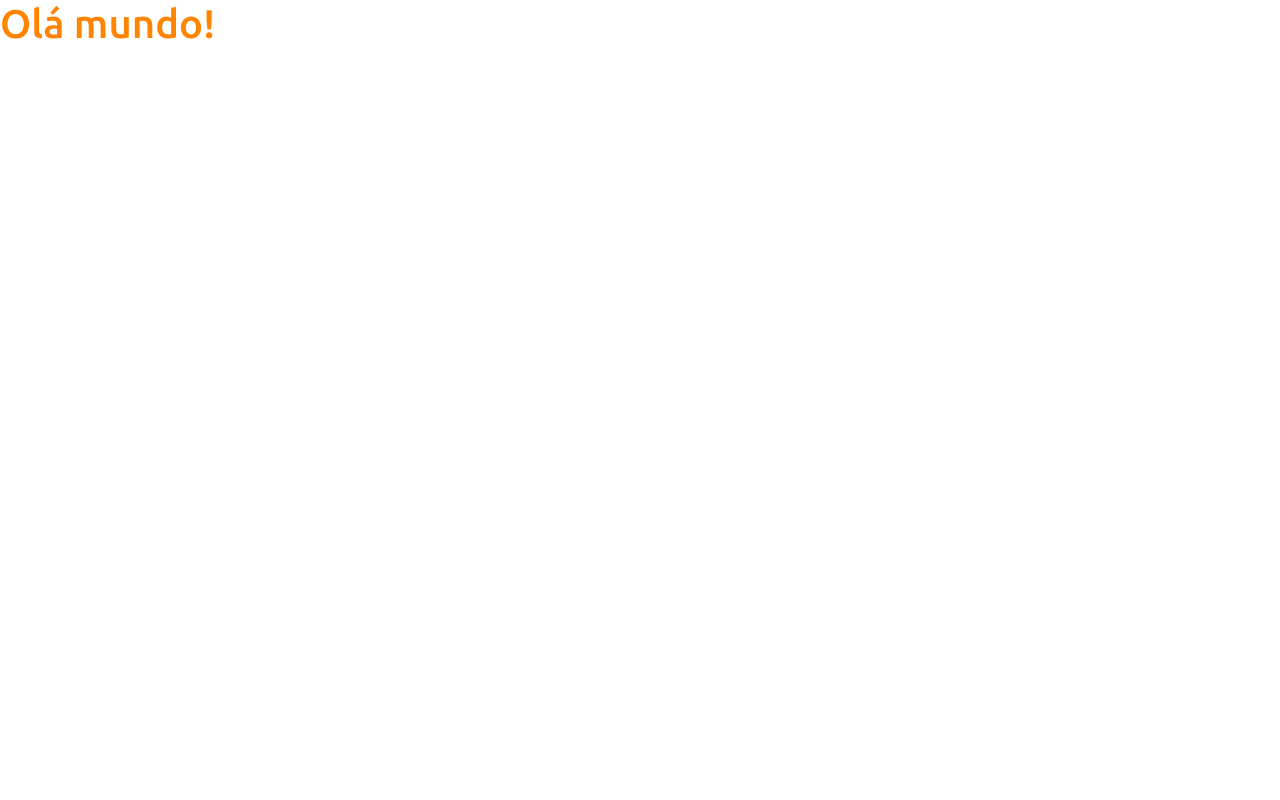
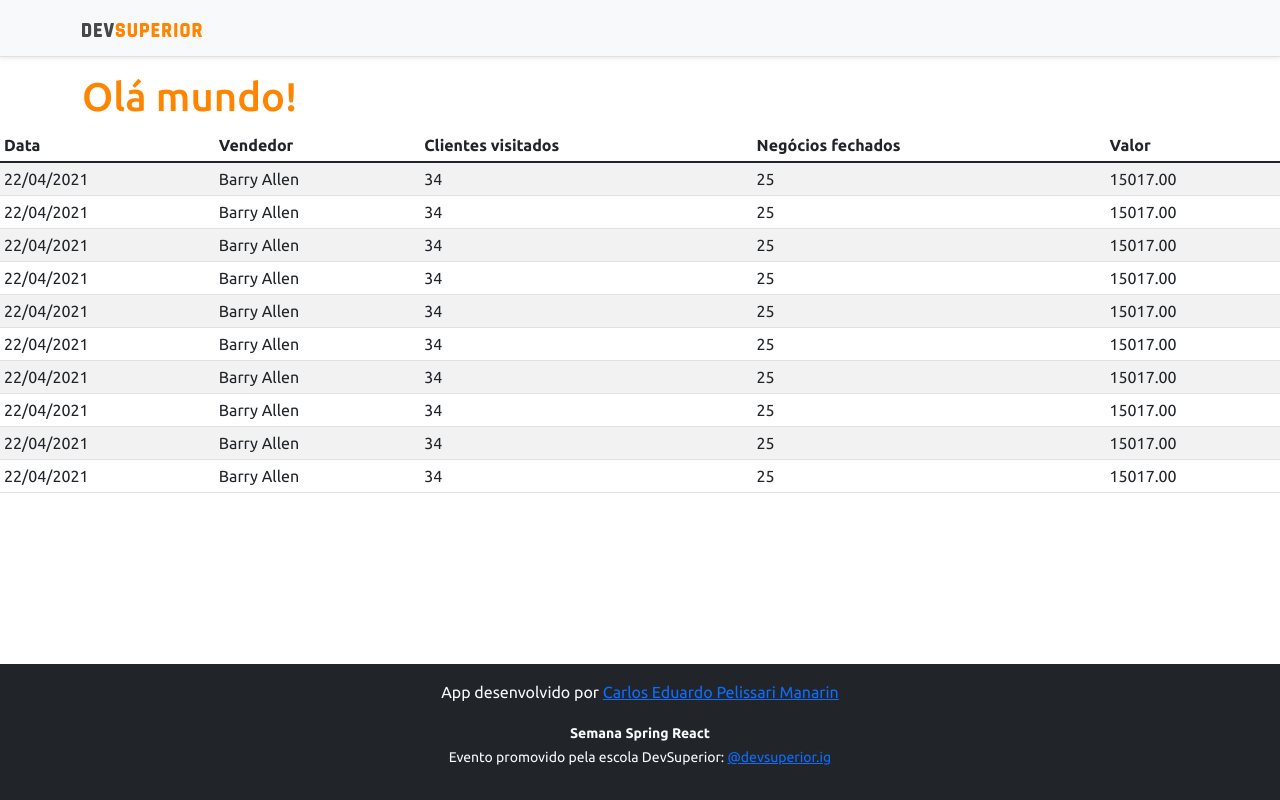
Before and after one commit to carlosedupm/projeto-sds3, a React (Create React App) app in the folder frontend/: page / in a window 1280 px wide. Built offline with nearby package versions, Linux system fonts and the light colour scheme.

Commit message:
Basic static components

```diff
--- a/frontend/src/App.tsx
+++ b/frontend/src/App.tsx
@@ -1,10 +1,18 @@
+import DataTable from 'components/DataTable/DataTable';
+import Footer from 'components/Footer/Footer';
+import NavBar from 'components/NavBar/NavBar';
 import React from 'react';
 
 function App() {
   return (
-    <div >
-      <h1 className="text-primary">Olá mundo!</h1>
-    </div>
+    <>
+      <NavBar />
+      <div className="container">
+        <h1 className="text-primary">Olá mundo!</h1>
+      </div>
+      <DataTable />
+      <Footer />
+    </>
   );
 }
 
--- /dev/null
+++ b/frontend/src/components/DataTable/DataTable.tsx
@@ -0,0 +1,97 @@
+import React from 'react';
+import ImgDsDark from 'assets/img/ds-dark.svg'
+
+
+const DataTable
+  = () => {
+    return (
+      <div className="table-responsive">
+        <table className="table table-striped table-sm">
+          <thead>
+            <tr>
+              <th>Data</th>
+              <th>Vendedor</th>
+              <th>Clientes visitados</th>
+              <th>Negócios fechados</th>
+              <th>Valor</th>
+            </tr>
+          </thead>
+          <tbody>
+            <tr>
+              <td>22/04/2021</td>
+              <td>Barry Allen</td>
+              <td>34</td>
+              <td>25</td>
+              <td>15017.00</td>
+            </tr>
+            <tr>
+              <td>22/04/2021</td>
+              <td>Barry Allen</td>
+              <td>34</td>
+              <td>25</td>
+              <td>15017.00</td>
+            </tr>
+            <tr>
+              <td>22/04/2021</td>
+              <td>Barry Allen</td>
+              <td>34</td>
+              <td>25</td>
+              <td>15017.00</td>
+            </tr>
+            <tr>
+              <td>22/04/2021</td>
+              <td>Barry Allen</td>
+              <td>34</td>
+              <td>25</td>
+              <td>15017.00</td>
+            </tr>
+            <tr>
+              <td>22/04/2021</td>
+              <td>Barry Allen</td>
+              <td>34</td>
+              <td>25</td>
+              <td>15017.00</td>
+            </tr>
+            <tr>
+              <td>22/04/2021</td>
+              <td>Barry Allen</td>
+              <td>34</td>
+              <td>25</td>
+              <td>15017.00</td>
+            </tr>
+            <tr>
+              <td>22/04/2021</td>
+              <td>Barry Allen</td>
+              <td>34</td>
+              <td>25</td>
+              <td>15017.00</td>
+            </tr>
+            <tr>
+              <td>22/04/2021</td>
+              <td>Barry Allen</td>
+              <td>34</td>
+              <td>25</td>
+              <td>15017.00</td>
+            </tr>
+            <tr>
+              <td>22/04/2021</td>
+              <td>Barry Allen</td>
+              <td>34</td>
+              <td>25</td>
+              <td>15017.00</td>
+            </tr>
+            <tr>
+              <td>22/04/2021</td>
+              <td>Barry Allen</td>
+              <td>34</td>
+              <td>25</td>
+              <td>15017.00</td>
+            </tr>
+
+          </tbody>
+        </table>
+      </div>
+    );
+  }
+
+export default DataTable;
--- /dev/null
+++ b/frontend/src/components/Footer/Footer.tsx
@@ -0,0 +1,19 @@
+import React from 'react';
+import ImgDsDark from 'assets/img/ds-dark.svg'
+
+
+const Footer
+  = () => {
+    return (
+      <footer className="footer mt-auto py-3 bg-dark">
+        <div className="container">
+          <p className="text-light">App desenvolvido por <a href="https://github.com/carlosedupm" target="_blank" rel="noreferrer">Carlos Eduardo Pelissari Manarin</a></p>
+          <p className="text-light"><small><strong>Semana Spring React</strong><br />
+            Evento promovido pela escola DevSuperior: <a href="https://instagram.com/devsuperior.ig" target="_blank" rel="noreferrer">@devsuperior.ig</a></small></p>
+        </div>
+      </footer>
+    );
+  }
+
+export default Footer
+  ;
--- /dev/null
+++ b/frontend/src/components/NavBar/NavBar.tsx
@@ -0,0 +1,17 @@
+import React from 'react';
+import ImgDsDark from 'assets/img/ds-dark.svg'
+
+
+const NavBar = () => {
+  return (
+    <div className="d-flex flex-column flex-md-row align-items-center p-3 px-md-4 mb-3 bg-light border-bottom shadow-sm">
+      <div className="container">
+        <nav className="my-2 my-md-0 mr-md-3">
+          <img src={ImgDsDark} alt="DevSuperior" width="120" />
+        </nav>
+      </div>
+    </div>
+  );
+}
+
+export default NavBar;
```
Also changed, not shown: frontend/src/assets/img/ds-dark.svg (added).
